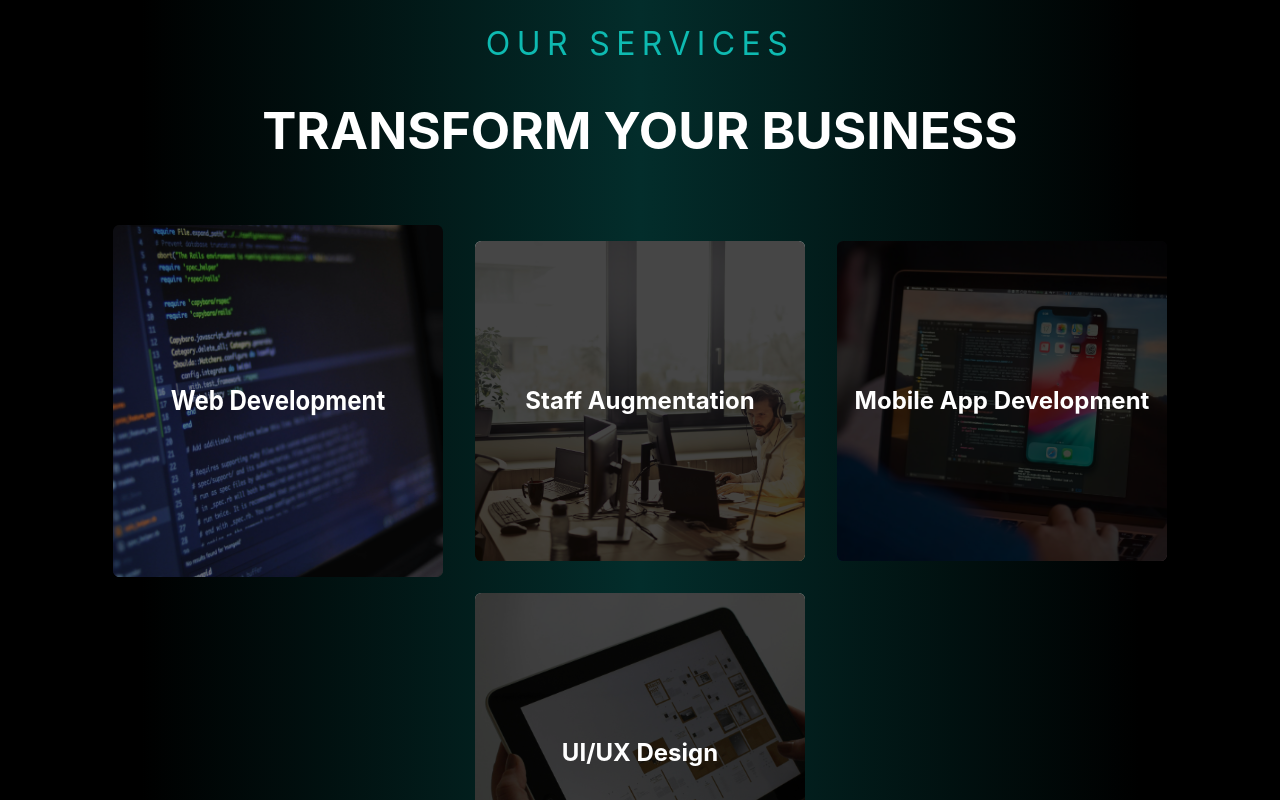
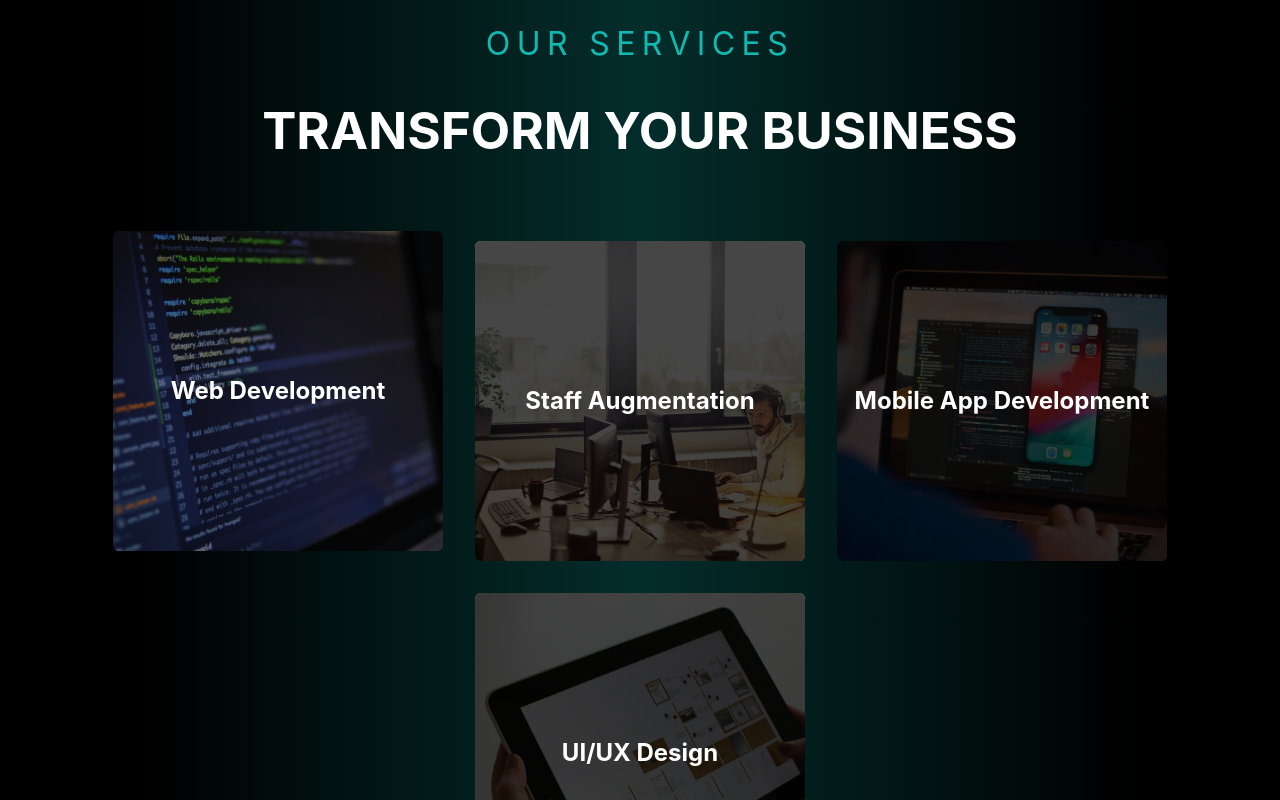
Before and after one commit to ahsanshabbir797/enovia-labs, a React (Vite) app: page / in a window 1280 px wide. In both pictures the pointer is over the element "Web Development". Shown: the part 908-1708 px from the top of the page. Built offline with nearby package versions, Linux system fonts and the light colour scheme.

Commit message:
minute changes for hover

```diff
--- a/src/components/Our-Services/Our-Services.module.css
+++ b/src/components/Our-Services/Our-Services.module.css
@@ -54,12 +54,12 @@ h2 {
 }
 .card:hover {
   transition: 0.5s;
-  transform: scale(1, 1.1);
+  transform: translate(0, -10px);
   cursor: pointer;
 }
 
 .card:hover::after{
-    background: rgba(0, 0, 0, 0.501);
+    background: rgba(0, 0, 0, 0.5);
 }
 .card::after {
     border-radius: 0.4rem;
```
